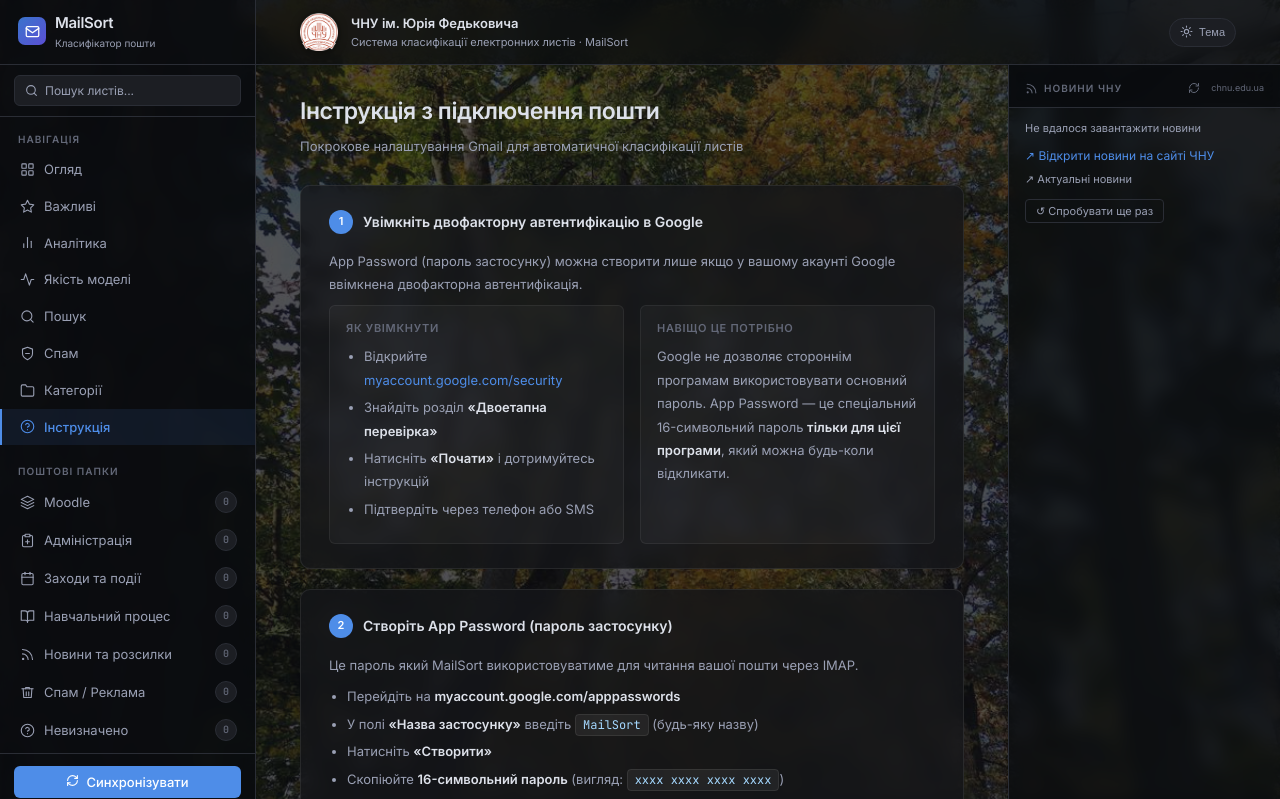
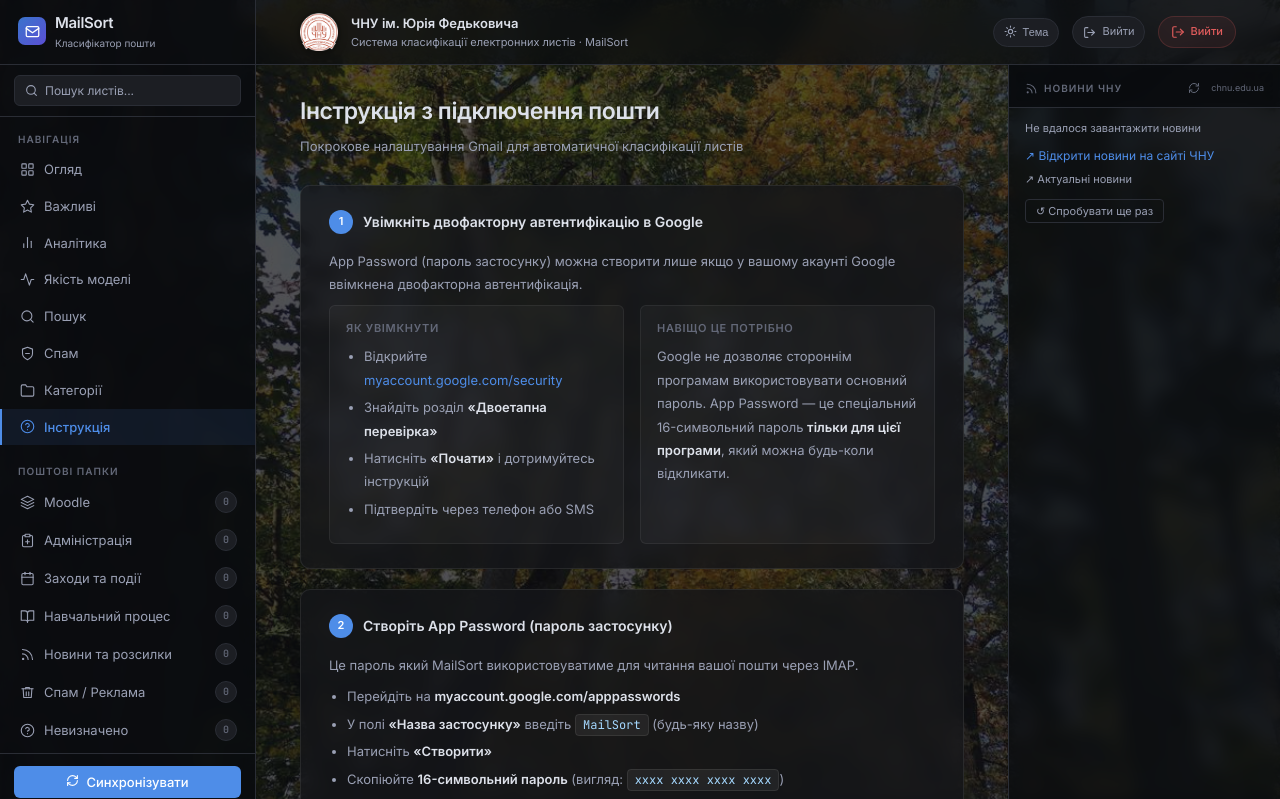
Before and after one commit to marusiakvladyslav/mailsort, a Flask app: page /help in a window 1280 px wide. Shown: the top 799 px of the page. Run offline with Flask 3, Linux system fonts and the light colour scheme; the visitor is signed in with stand-in values (Sample User, id 1); data comes from the database, SQL or seed files in the repository; data that the repository does not hold is empty.

Commit message:
fix: light theme, logout btn, cache model-stats

```diff
--- a/app.py
+++ b/app.py
@@ -824,9 +824,16 @@
     return jsonify(get_stats())
 
 
+_MODEL_STATS_CACHE = {"data": None, "ts": 0}
+
 @app.route("/api/model-stats")
 @login_required
 def api_model_stats():
+    import time
+    now = time.time()
+    if _MODEL_STATS_CACHE["data"] and (now - _MODEL_STATS_CACHE["ts"]) < 300:
+        return jsonify(_MODEL_STATS_CACHE["data"])
+
     from classifier import TRAINING_DATA, MODELS, CONFIDENCE_THRESHOLD
     from preprocessor import preprocess
     from sklearn.model_selection import train_test_split, StratifiedKFold, cross_val_score
@@ -859,7 +866,7 @@
     cm      = confusion_matrix(y_te, y_pred, labels=cats).tolist()
     report  = classification_report(y_te, y_pred, output_dict=True)
 
-    return jsonify({
+    result = {
         "cv_results":       cv_results,
         "best_model":       best_name,
         "categories":       cats,
@@ -870,7 +877,10 @@
         "overall_f1":     round(float(report["weighted avg"]["f1-score"]), 3),
         "threshold":      CONFIDENCE_THRESHOLD,
         "train_size":     len(TRAINING_DATA),
-    })
+    }
+    _MODEL_STATS_CACHE["data"] = result
+    _MODEL_STATS_CACHE["ts"]   = time.time()
+    return jsonify(result)
 
 
 @app.route("/api/classify", methods=["POST"])
--- a/templates/base.html
+++ b/templates/base.html
@@ -37,10 +37,10 @@
   --text:#1a1d24;--muted:#5b6171;--muted2:#878d9a;
   --accent:#3a74cc;--accent-h:#2c5fb0;
   --green:#22a578;--red:#cb4848;
-  --sidebar-bg:rgba(248,249,251,.92);
-  --news-bg:rgba(248,249,251,.85);
-  --header-bg:rgba(255,255,255,.85);
-  --card-bg:rgba(255,255,255,.88);
+  --sidebar-bg:rgba(255,255,255,.95);
+  --news-bg:rgba(255,255,255,.92);
+  --header-bg:rgba(255,255,255,.92);
+  --card-bg:rgba(255,255,255,.95);
   --bg-overlay:rgba(245,246,248,.78);
   --font:'Inter',system-ui,sans-serif;--mono:'JetBrains Mono',monospace;
   --r:10px;--rs:6px
@@ -71,6 +71,17 @@
 [data-theme="dark"] .theme-toggle .icon-moon{display:none}
 [data-theme="light"] .theme-toggle .icon-sun{display:none}
 [data-theme="light"] .theme-toggle .icon-moon{display:inline-block}
+
+/* Logout button in header */
+.btn-logout-hdr{
+  display:inline-flex;align-items:center;gap:5px;
+  background:rgba(224,92,92,.08);border:1px solid rgba(224,92,92,.2);
+  color:var(--red);padding:6px 12px;border-radius:99px;
+  font-size:11px;font-weight:500;cursor:pointer;
+  text-decoration:none !important;transition:all .15s;
+}
+.btn-logout-hdr:hover{background:rgba(224,92,92,.15);text-decoration:none !important}
+.btn-logout-hdr svg{width:14px;height:14px;stroke:currentColor;fill:none;stroke-width:2}
 
 /* Logo block */
 .logo{border-bottom:1px solid var(--border)}
@@ -189,6 +200,37 @@
   backdrop-filter:blur(0px);
 }
 .bg-fullscreen.fading{opacity:0}
+[data-theme="light"] .bg-fullscreen{opacity:.15}
+
+/* Light theme: override hardcoded dark backgrounds in child templates */
+[data-theme="light"] .card,
+[data-theme="light"] .help-section,
+[data-theme="light"] .settings-card,
+[data-theme="light"] .spam-card,
+[data-theme="light"] .cat-card,
+[data-theme="light"] .search-results,
+[data-theme="light"] .stat-card,
+[data-theme="light"] .stat-card-big,
+[data-theme="light"] .email-table,
+[data-theme="light"] .email-row,
+[data-theme="light"] .empty-state,
+[data-theme="light"] .step-card,
+[data-theme="light"] .tip-box,
+[data-theme="light"] .warn-box {
+  background:var(--card-bg) !important;
+  border-color:var(--border) !important;
+  color:var(--text) !important;
+}
+[data-theme="light"] .page-sub{color:var(--muted) !important;text-shadow:none !important}
+[data-theme="light"] input,
+[data-theme="light"] select,
+[data-theme="light"] textarea{
+  background:var(--bg3) !important;color:var(--text) !important;
+  border-color:var(--border) !important;
+}
+[data-theme="light"] .news-modal{background:var(--bg2) !important;border-color:var(--border) !important}
+[data-theme="light"] .sp-modal{background:var(--bg2) !important;border-color:var(--border) !important}
+[data-theme="light"] .bg-fullscreen{display:none}
 
 /* Main content */
 .main-inner{display:flex;flex:1;overflow:hidden;position:relative;z-index:1}
@@ -395,7 +437,7 @@
 
   <div class="nav-sec">
     <div class="nav-lbl">Навігація</div>
-    <a href="/" class="nl {% if request.path=='/' %}active{% endif %}">
+    <a href="/" class="nl {% if request.path=='/' or request.path=='/dashboard' %}active{% endif %}">
       <span class="nl-left">{{ ic("dashboard") }} Огляд</span>
     </a>
     <a href="/starred" class="nl {% if request.path=='/starred' %}active{% endif %}">
@@ -491,6 +533,12 @@
       <span class="icon-moon">{{ ic("moon",13,13) }}</span>
       <span class="theme-label">Тема</span>
     </button>
+    <a href="/logout" class="theme-toggle" style="text-decoration:none" title="Вийти з акаунту">
+      {{ ic("logout",13,13) }} Вийти
+    </a>
+    <a href="/logout" class="btn-logout-hdr" title="Вийти">
+      {{ ic("logout",14,14) }} Вийти
+    </a>
   </div>
 
   <div class="main-inner">
```
